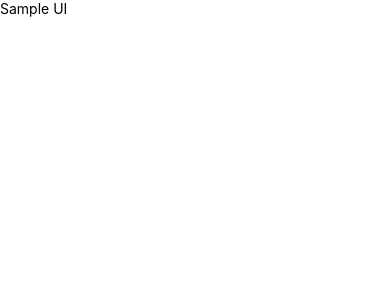
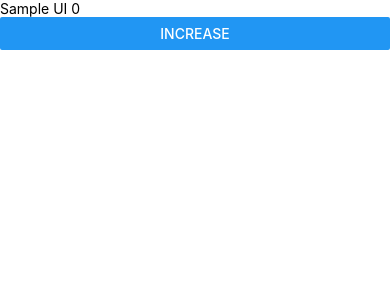
Before and after one commit to huuphat1908/react-native-boilerplate, a React Native app: screen / in a window 390 px wide. Shown: the top 300 px of the page. Built offline with nearby package versions, Linux system fonts and the light colour scheme.

Commit message:
zustand installation

```diff
--- a/package.json
+++ b/package.json
@@ -16,7 +16,8 @@
     "react-native": "0.72.6",
     "react-native-safe-area-context": "^4.7.4",
     "react-native-screens": "^3.27.0",
-    "react-query": "^3.39.3"
+    "react-query": "^3.39.3",
+    "zustand": "^4.4.5"
   },
   "devDependencies": {
     "@babel/core": "^7.20.0",
--- a/src/components/ui/SampleUIComp/index.tsx
+++ b/src/components/ui/SampleUIComp/index.tsx
@@ -1,10 +1,15 @@
 import React from 'react'
-import { Text, View } from 'react-native'
+import { Button, Text, View } from 'react-native'
+
+import { useBudget } from '@/store'
 
 const SampleUIComp = () => {
+  const { budget, increase } = useBudget(state => state)
+
   return (
     <View>
-      <Text>Sample UI</Text>
+      <Text>Sample UI {budget}</Text>
+      <Button title="Increase" onPress={() => increase(1)} />
     </View>
   )
 }
--- /dev/null
+++ b/src/store/index.ts
@@ -0,0 +1 @@
+export { default as useBudget } from './useBudget'
--- /dev/null
+++ b/src/store/useBudget.ts
@@ -0,0 +1,13 @@
+import { create } from 'zustand'
+
+interface BudgetState {
+  budget: number
+  increase: (by: number) => void
+}
+
+const useBudget = create<BudgetState>()(set => ({
+  budget: 0,
+  increase: by => set(state => ({ budget: state.budget + by })),
+}))
+
+export default useBudget
```
Also changed, not shown: 1 other file (tests, documents, lock files or other folders).
